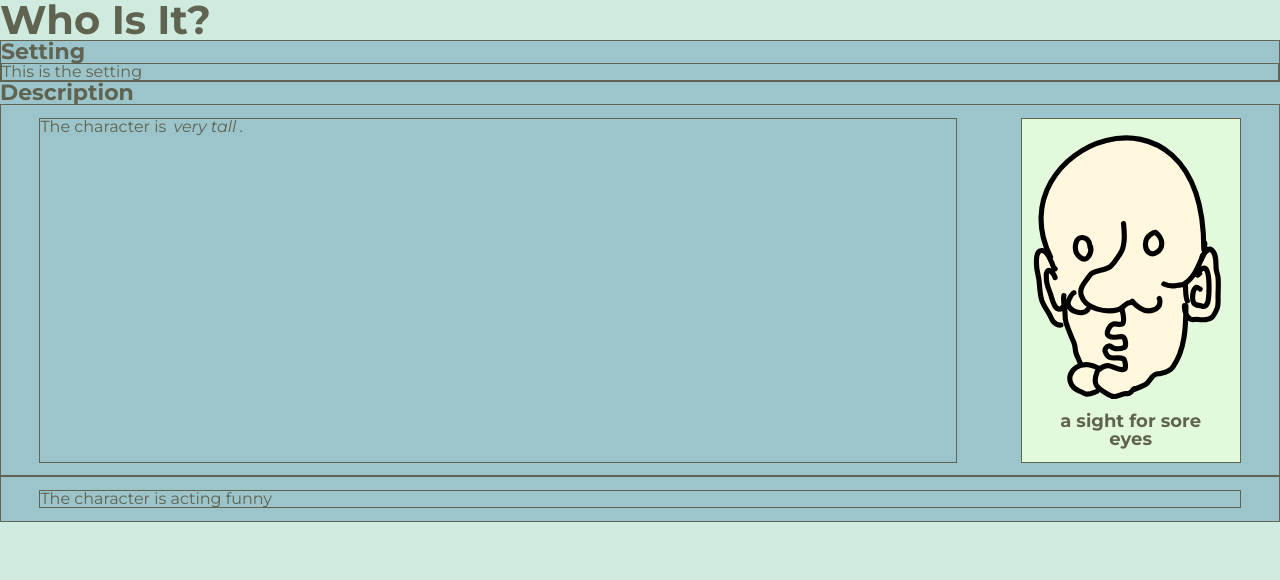
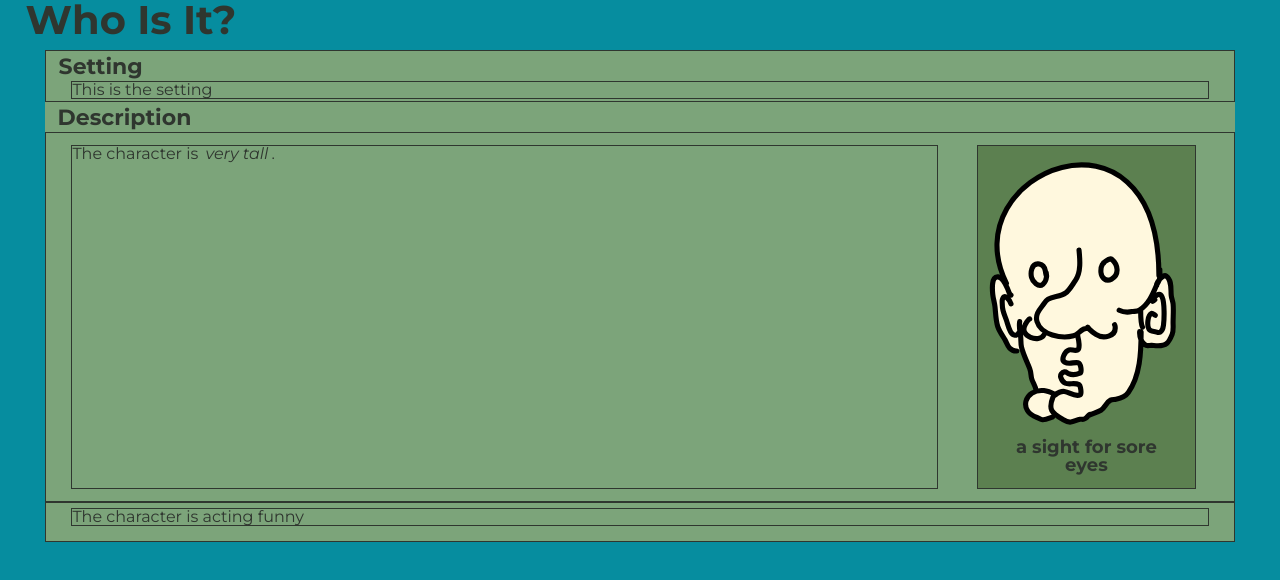
Before and after one commit to billydean/chance-encounters, a React (Create React App) app: page / in a window 1280 px wide. Shown: the top 580 px of the page. Built offline with nearby package versions, Linux system fonts and the light colour scheme.

Commit message:
setting up prop types for functional components

```diff
--- a/notes.js
+++ b/notes.js
@@ -20,6 +20,7 @@ Age:
     61-70   20
     71-80   10
     81+     1
+
 
 Pronouns:
     he/him      105
--- a/src/App.tsx
+++ b/src/App.tsx
@@ -1,15 +1,70 @@
-import React from 'react';
+import React, { useState } from 'react';
 import Setting from './components/Setting';
 import Description from './components/Description';
 import Comportment from './components/Comportment';
+import { StateObject } from './types';
 
-function App() {
+// giant state object for now, for setup
+// may change state management strategy
+const initialPronouns: StateObject = {
+  // relevant for any text
+  pronounNom: 'he',
+  pronounGen: 'his',
+  pronounObj: 'him',
+}
+const initialCharacter: StateObject = {
+  // relevant for description only (unless I can figure out how to depict it later on)
+  age: '30',
+  hairApp: 'neatly combed',
+  teeth: 'gapped',
+  skinFaceQal: 'well-moisturized',
+    // relevant for comportment and avatar [currently empty]
+  // relevant for avatar only [currently empty]
+  // relevant for description and avatar
+  eyeColor: 'brown',
+  eyeAspect: 'round',
+  eyePos: 'wide-set',
+  lashesQual: 'long',
+  browsQual: 'unruly',
+  skinColor: 'olive',
+  faceFeat: 'freckles',
+  cheeks: 'hollow',
+  jaw: 'square',
+  chin: 'cleft',
+  nose: 'roman',
+  lips: 'narrow',
+  faceHair: '',
+  hairTexture: 'wavy',
+  hairLength: 'short',
+  hairColor: 'salt-and-pepper',
+  hairAmount: 'full head of hair',
+  hairStyle: 'side part',
+}
+const initialComportment: StateObject = {
+  // relevant for comportment and avatar [currently empty]
+  // relevant for comportment only
+  height: 'tall',
+  build: 'lanky',
+  appearance: '',
+  profession: 'sailor',
+  // HEXACO: '',
+  personality: ['impressionable', 'dutiful', 'insecure', 'patient'],
+  virtues: ['honest'],
+  vices: ['wasteful'],
+  education: 'no formal education',
+};
+
+
+const App: React.FC = () => {
+  const [character, updateCharacter] = useState<StateObject>(initialCharacter);
+  const [comportment, updateComportment] = useState<StateObject>(initialComportment);
+  const [pronouns, updatePronouns] = useState<StateObject>(initialPronouns);
   return (
 <div>
 <h1>Who Is It?</h1>
   <div className='container'>
         <Setting />
-        <Description />
+        <Description character={character} pronouns={pronouns}/>
         <Comportment />
   </div>
 </div>
--- a/src/style/style.scss
+++ b/src/style/style.scss
@@ -1,8 +1,17 @@
-$text-color: #5f634f;
-$background: #cfebdf;
-$main-box: #9bc4cb;
-$spotlight: #dbefbc;
-$profile-box: #e2fadb;
+// color variables
+// $text-color: #5f634f;
+// $background: #cfebdf;
+// $main-box: #9bc4cb;
+// $spotlight: #dbefbc;
+// $profile-box: #e2fadb;
+
+$text-color: #2F362F;
+$background: #068D9F;
+$main-box: #7CA47A;
+$spotlight: #E5DC84;
+$profile-box: #5C8050;
+
+//text variables
 $small: 1.4rem;
 $default: 1.6rem;
 $highlight-text: 1.7rem;
@@ -33,11 +42,14 @@ html {
 h1 {
     font-size: $h1;
     font-weight: 600;
+    margin-left: 2vw;
 }
 
 h2 {
     font-size: $h2;
     font-weight: 600;
+    // margin-left: 1vw;
+    margin: 0.5rem 1vw 0.25rem 1vw;
 }
 
 h3 {
@@ -71,7 +83,8 @@ nav a {
     background-color: $main-box;
     display: flex;
     flex-direction: column;
-    width: 100%;
+    margin: 1rem 3.5%;
+    // width: 93%;
 }
 
 .highlight {
@@ -108,10 +121,11 @@ nav a {
 }
 .setting {
     border: 1px solid;
+    margin: 0.25rem 2vw;
 }
 .comportment-container {
     border: 1px solid;
-    padding: 1vw 3vw;
+    padding: 0.5rem 2vw 1.5rem 2vw;
 }
 .comportment {
     border: 1px solid;
@@ -126,10 +140,10 @@ nav a {
     flex-direction: row;
     justify-content:space-between;
     border: 1px solid;
-    padding: 1vw 3vw;
+    padding: 1vw 3vw 1vw 2vw;
 }
 .dummy-gap {
-    min-width: 5vw;
+    min-width: 3vw;
 }
 .profile-container {
     background-color: $profile-box;
--- a/src/types.ts
+++ b/src/types.ts
@@ -1,3 +1,6 @@
 export interface Chances {
 	[index: string]: number;
 }
+export interface StateObject {
+	[index: string]: string | Array<string>;
+}
```
Also changed, not shown: src/components/Description.tsx (+43 -1 lines).
